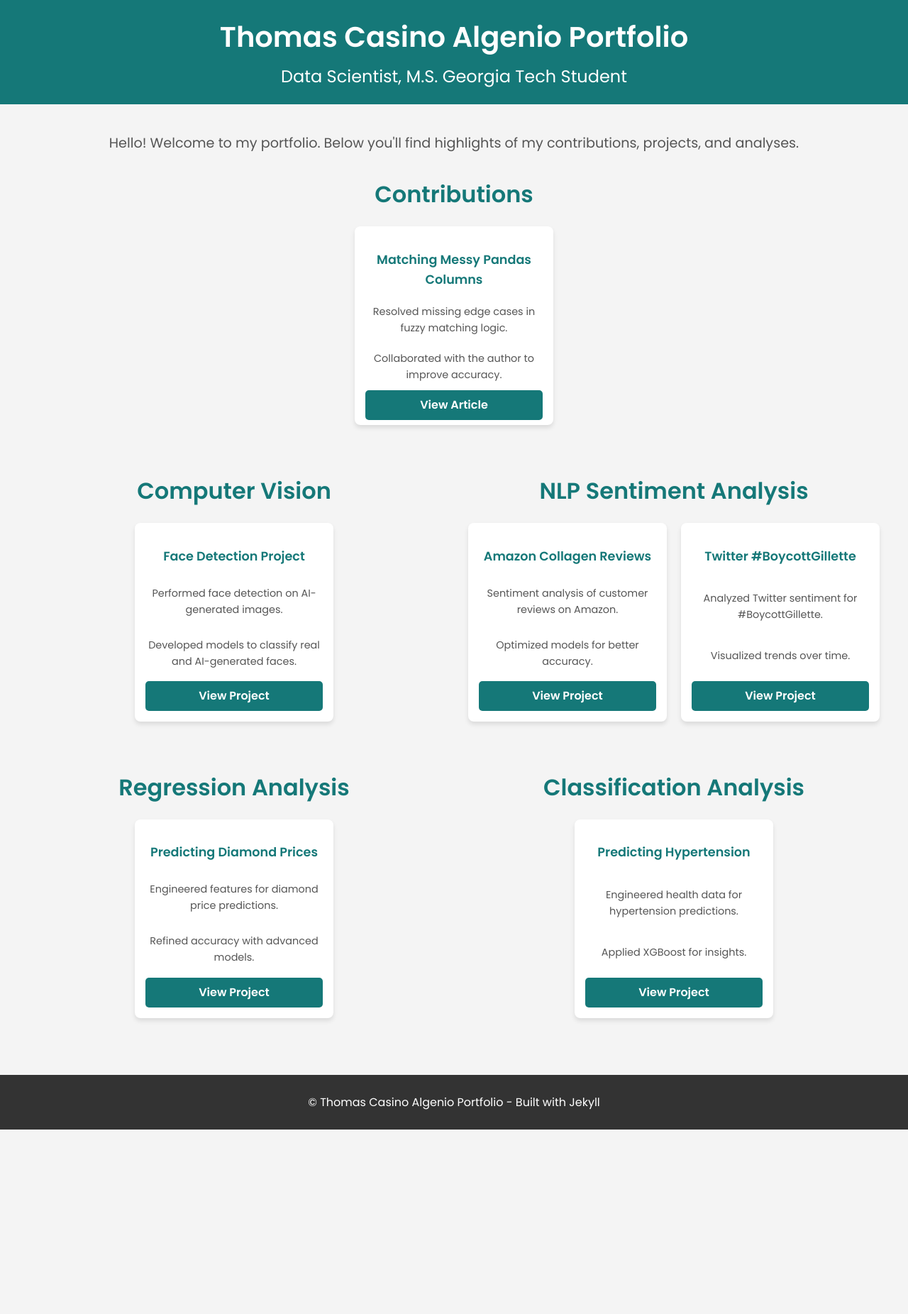
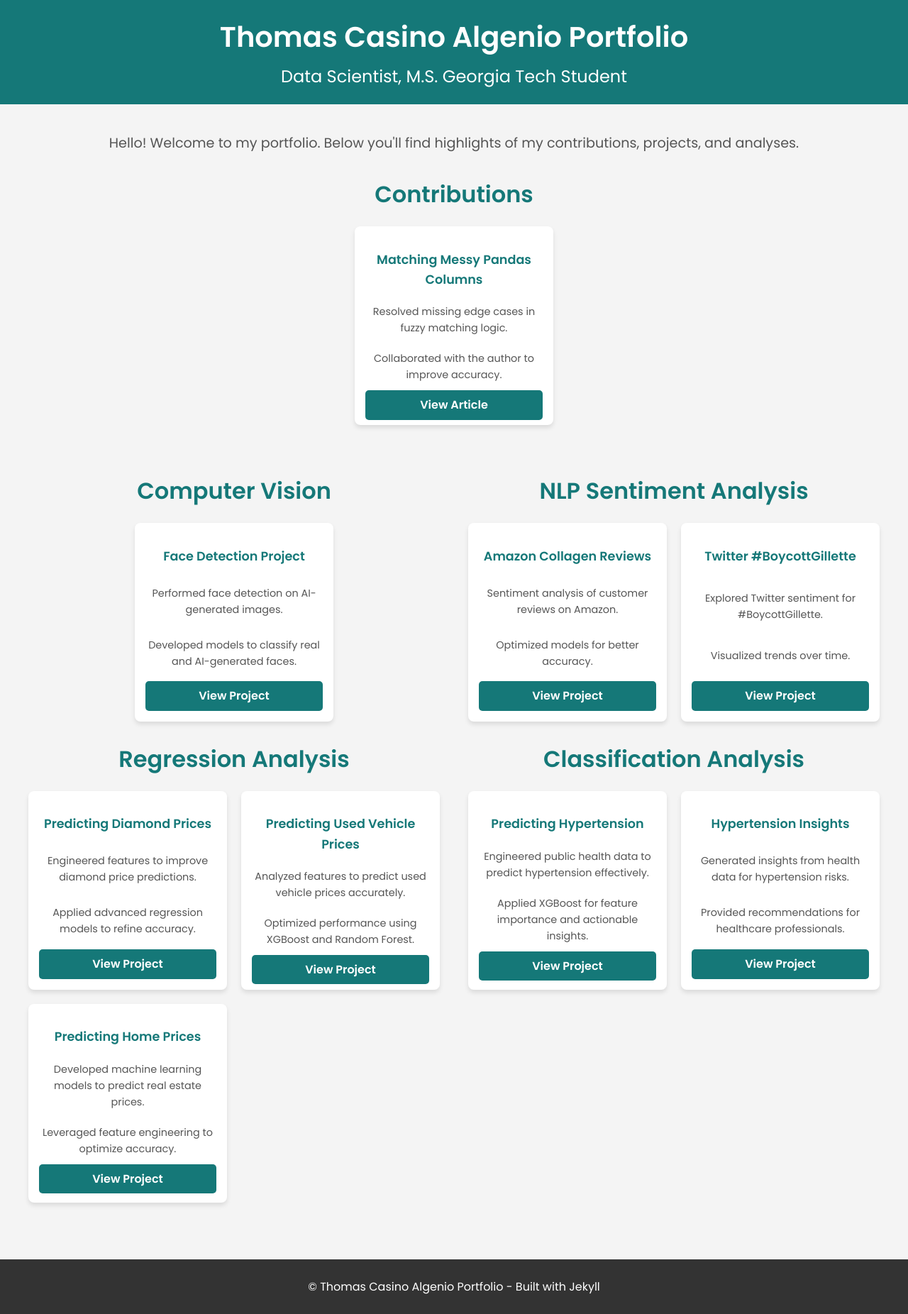
Before and after one commit to thomasalgenio/Thomas_Portfolio, a Jekyll site: the page built from README.md, in a window 1280 px wide. Shown: the whole page at 71% size. Built offline with Jekyll 4.4.1, drawn with Linux system fonts in a browser that asks for light colours; our own code applies the rules of GitHub Pages for plain Markdown files; before the commit the page ends 1592 px from its top, so only the background shows below that.

Commit message:
Update default.html

```diff
--- a/_layouts/default.html
+++ b/_layouts/default.html
@@ -50,9 +50,9 @@
         text-align: center;
       }
 
-      .two-column-grid {
+      .grid-layout {
         display: grid;
-        grid-template-columns: 1fr 1fr;
+        grid-template-columns: repeat(2, 1fr);
         gap: 40px;
       }
 
@@ -149,10 +149,10 @@
         </div>
       </section>
 
-      <!-- Two-Column Grid Section -->
+      <!-- Two-Column Layout -->
       <section>
-        <div class="two-column-grid">
-          <!-- Computer Vision -->
+        <div class="grid-layout">
+          <!-- Column 1: Computer Vision and Regression -->
           <div>
             <h2>Computer Vision</h2>
             <div class="projects">
@@ -163,9 +163,31 @@
                 <a href="https://github.com/thomasalgenio/Sample_Projects/tree/main/Face_Detection_on_AI_Generated_Images" class="btn">View Project</a>
               </div>
             </div>
+
+            <h2>Regression Analysis</h2>
+            <div class="projects">
+              <div class="project-card">
+                <h3>Predicting Diamond Prices</h3>
+                <p>Engineered features to improve diamond price predictions.</p>
+                <p>Applied advanced regression models to refine accuracy.</p>
+                <a href="https://github.com/thomasalgenio/Sample_Projects/tree/263caf5c4e4587d46c72187b9081874bf19cf1c5/Diamond_Prices_Prediction" class="btn">View Project</a>
+              </div>
+              <div class="project-card">
+                <h3>Predicting Used Vehicle Prices</h3>
+                <p>Analyzed features to predict used vehicle prices accurately.</p>
+                <p>Optimized performance using XGBoost and Random Forest.</p>
+                <a href="https://github.com/thomasalgenio/Sample_Projects/tree/263caf5c4e4587d46c72187b9081874bf19cf1c5/Used_Vehicles_Prediction" class="btn">View Project</a>
+              </div>
+              <div class="project-card">
+                <h3>Predicting Home Prices</h3>
+                <p>Developed machine learning models to predict real estate prices.</p>
+                <p>Leveraged feature engineering to optimize accuracy.</p>
+                <a href="https://github.com/thomasalgenio/Sample_Projects/tree/263caf5c4e4587d46c72187b9081874bf19cf1c5/Real_Estate_Prices_Prediction" class="btn">View Project</a>
+              </div>
+            </div>
           </div>
 
-          <!-- NLP Sentiment Analysis -->
+          <!-- Column 2: NLP Sentiment and Classification -->
           <div>
             <h2>NLP Sentiment Analysis</h2>
             <div class="projects">
@@ -177,34 +199,24 @@
               </div>
               <div class="project-card">
                 <h3>Twitter #BoycottGillette</h3>
-                <p>Analyzed Twitter sentiment for #BoycottGillette.</p>
+                <p>Explored Twitter sentiment for #BoycottGillette.</p>
                 <p>Visualized trends over time.</p>
                 <a href="https://github.com/thomasalgenio/Sample_Projects/tree/main/NLP_Sentiment_Analysis_Gillette" class="btn">View Project</a>
               </div>
             </div>
-          </div>
 
-          <!-- Regression -->
-          <div>
-            <h2>Regression Analysis</h2>
-            <div class="projects">
-              <div class="project-card">
-                <h3>Predicting Diamond Prices</h3>
-                <p>Engineered features for diamond price predictions.</p>
-                <p>Refined accuracy with advanced models.</p>
-                <a href="https://github.com/thomasalgenio/Sample_Projects/tree/263caf5c4e4587d46c72187b9081874bf19cf1c5/Diamond_Prices_Prediction" class="btn">View Project</a>
-              </div>
-            </div>
-          </div>
-
-          <!-- Classification -->
-          <div>
             <h2>Classification Analysis</h2>
             <div class="projects">
               <div class="project-card">
                 <h3>Predicting Hypertension</h3>
-                <p>Engineered health data for hypertension predictions.</p>
-                <p>Applied XGBoost for insights.</p>
+                <p>Engineered public health data to predict hypertension effectively.</p>
+                <p>Applied XGBoost for feature importance and actionable insights.</p>
+                <a href="https://github.com/thomasalgenio/Sample_Projects/tree/263caf5c4e4587d46c72187b9081874bf19cf1c5/Hypertension_Prediction" class="btn">View Project</a>
+              </div>
+              <div class="project-card">
+                <h3>Hypertension Insights</h3>
+                <p>Generated insights from health data for hypertension risks.</p>
+                <p>Provided recommendations for healthcare professionals.</p>
                 <a href="https://github.com/thomasalgenio/Sample_Projects/tree/263caf5c4e4587d46c72187b9081874bf19cf1c5/Hypertension_Prediction" class="btn">View Project</a>
               </div>
             </div>
```
